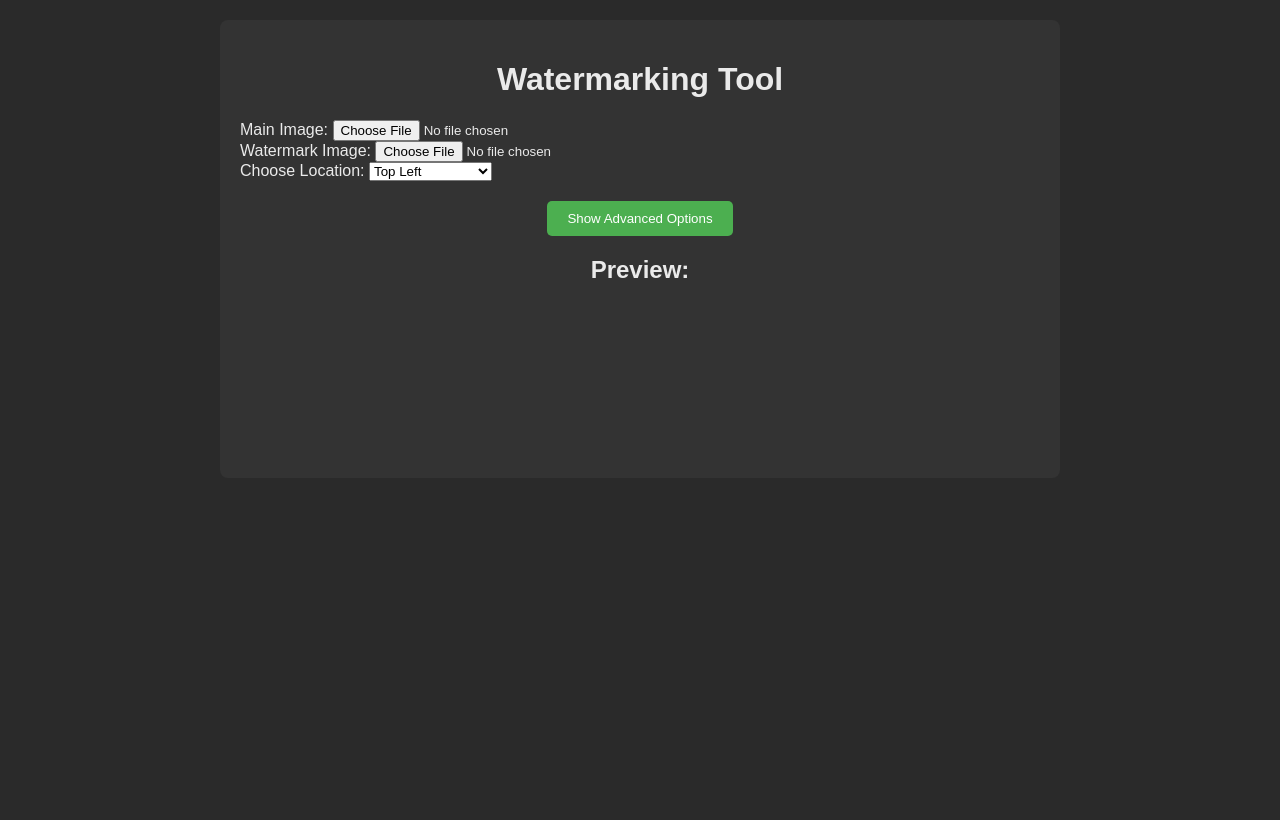
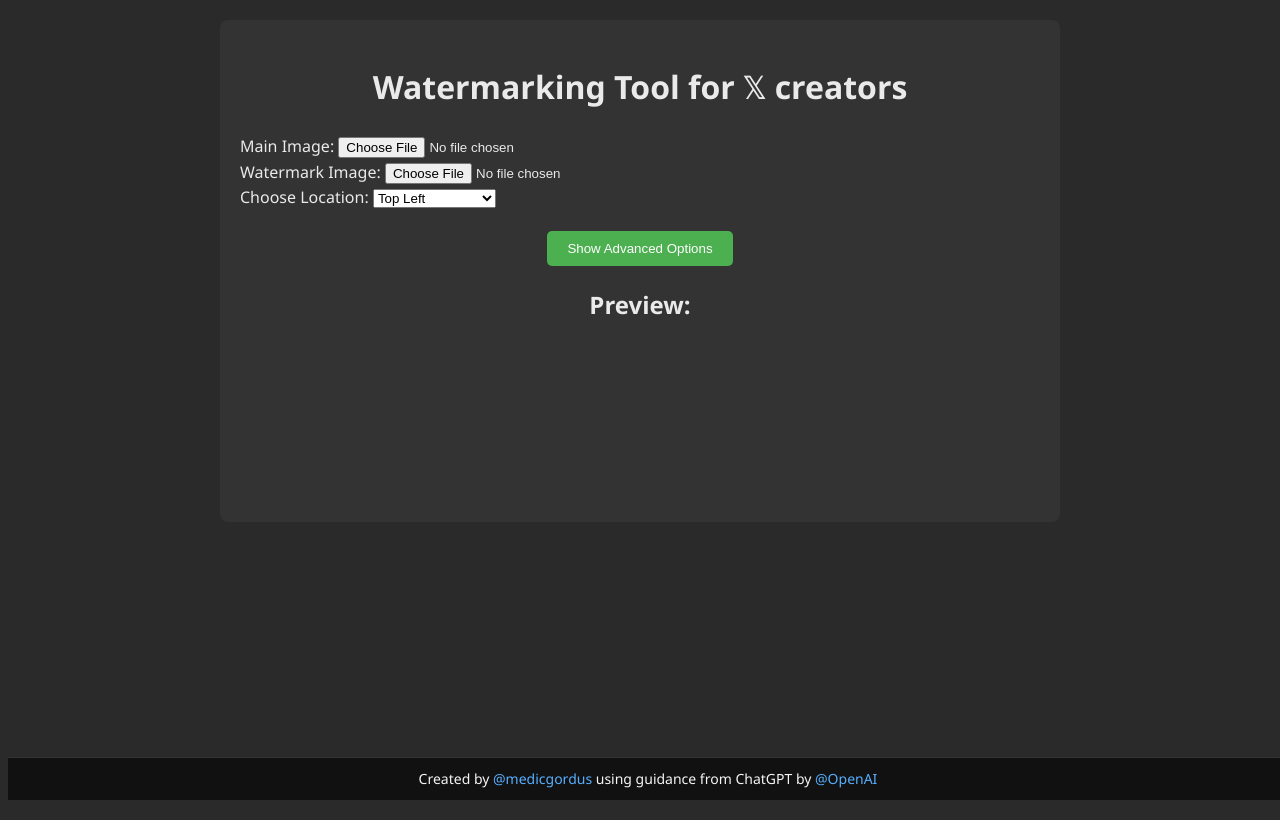
Before and after one commit to MedicGordus/brand.ter.day, a plain HTML site: page index.html in a window 1280 px wide. Drawn offline with Linux system fonts and the light colour scheme.

Commit message:
Minor improvements for live deployment

```diff
--- a/index.html
+++ b/index.html
@@ -3,13 +3,14 @@
 <head>
     <meta charset="UTF-8">
     <meta name="viewport" content="width=device-width, initial-scale=1.0">
-    <title>Watermarking Tool</title>
+    <title>Picture branding Tool</title>
     <style>
         body, html {
             height: 100%;
-            font-family: Arial, sans-serif;
+            font-family: 'Segoe UI', Tahoma, Geneva, Verdana, sans-serif;
             background-color: #2a2a2a;
             color: #eaeaea;
+            line-height: 1.6;
         }
 
         .container {
@@ -44,11 +45,41 @@
             flex-direction: column;
             gap: 5px;
         }
+
+        footer {
+            position: fixed;    /* Ensures it's at the bottom of the viewport */
+            bottom: 0;
+            width: 100%;
+            background-color: #111;    /* Darker shade for contrast */
+            color: #f5f5f5;
+            text-align: center;
+            padding: 10px 0;
+            font-size: 14px;
+            border-top: 1px solid #333;  /* Optional: adds a subtle top border */
+        }
+        a {
+            color: #57AFFF; /* Brighter shade of blue */
+            text-decoration: none; /* Removes the default underline */
+            transition: color 0.3s ease; /* Smooth transition for hover effects */
+        }
+
+        a:hover, a:focus {
+            color: #2E8BDC; /* Slightly darker shade for hover */
+            text-decoration: underline; /* Add underline on hover for clarity */
+        }
+
+        a:active {
+            color: #0056b3; /* Even darker shade for active state */
+        }
+
+        a:visited {
+            color: #4A88C3; /* A slightly muted shade for visited links */
+        }
     </style>
 </head>
 <body>
     <div class="container">
-        <h1>Watermarking Tool</h1>
+        <h1>Watermarking Tool for 𝕏 creators</h1>
 
         <div>
             <label for="mainImage">Main Image:</label>
@@ -428,5 +459,9 @@
             }
         }
     </script>
+    <br />
+    <footer>
+        Created by <a href="https://x.com/medicgordus">@medicgordus</a> using guidance from ChatGPT by <a href="https://x.com/OpenAI">@OpenAI</a>
+    </footer>
 </body>
 </html>
```
